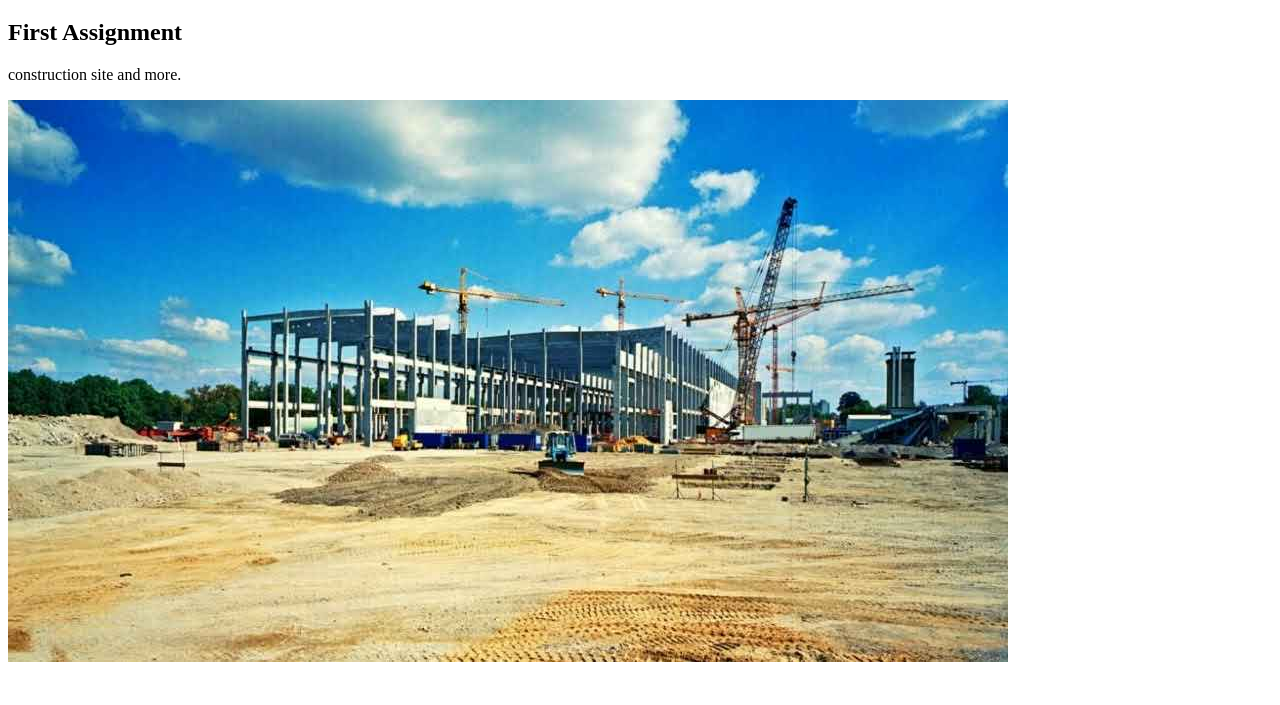
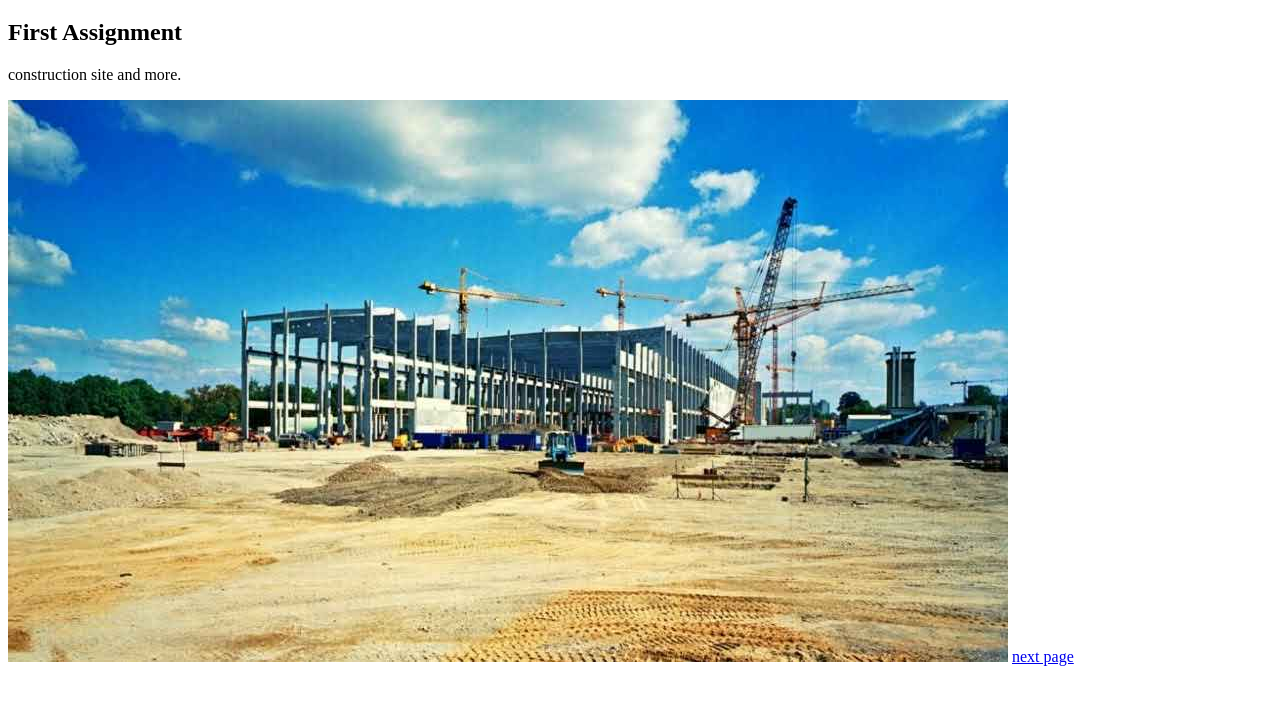
Before and after one commit to hlobishoba/My-very-first-repo, a plain HTML site: page index.html in a window 1280 px wide. Shown: the part 61-766 px from the top of the page. Drawn offline with Linux system fonts and the light colour scheme.

Commit message:
uploading html file

```diff
--- a/index.html
+++ b/index.html
@@ -13,6 +13,9 @@
      <h2>First Assignment</h2>
      <p>construction site and more.</p>
      <img src="images/construction.jpg" alt="construction site" >
+
+     <a href="file:///D:/welase/contractors_page.html" target="_blank">next page</a>
+     </a>
         </div>
     </body>
 </html>
```
